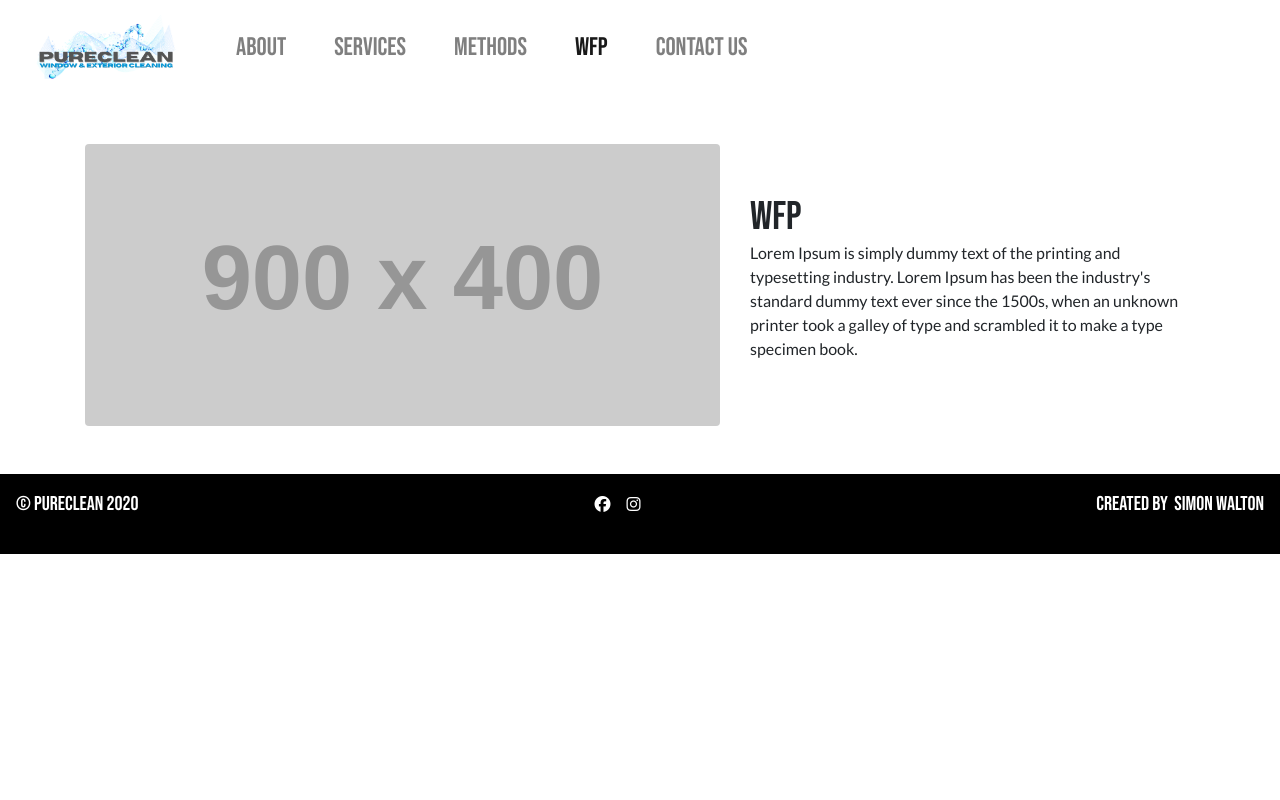
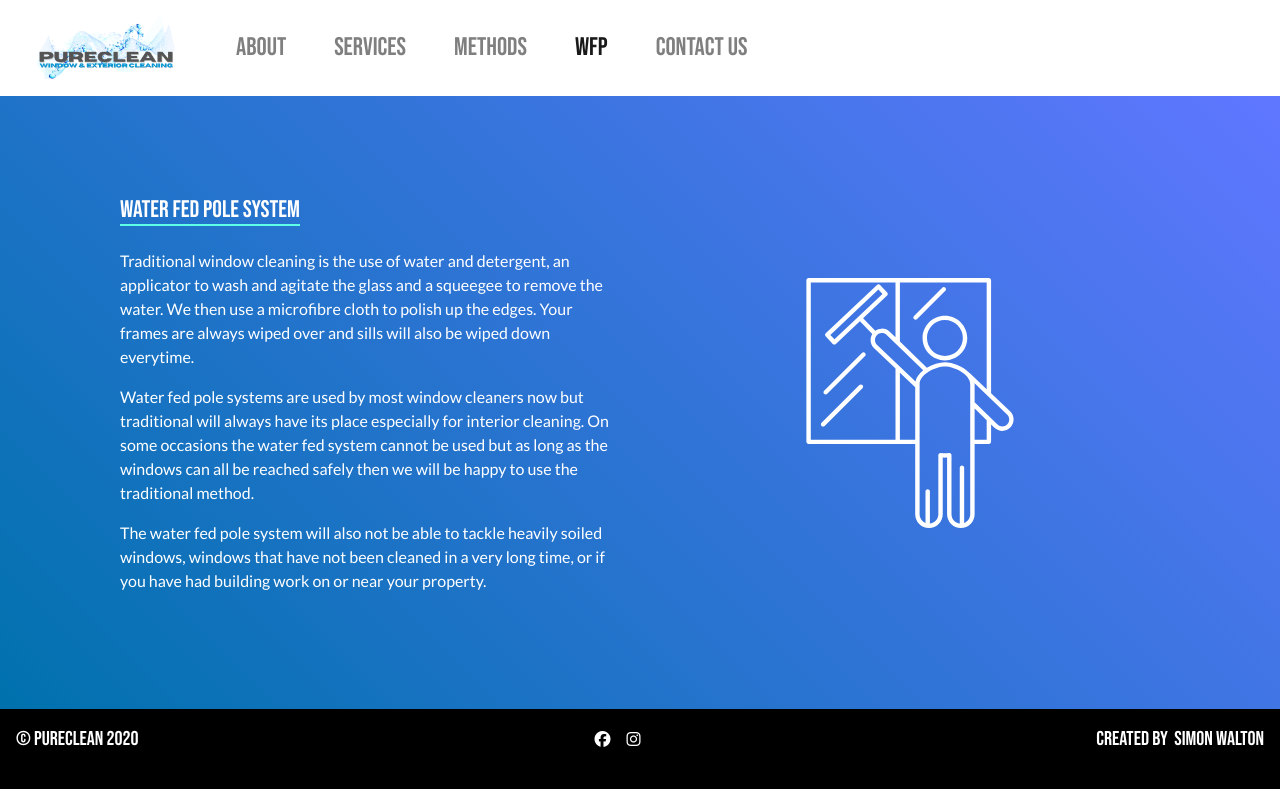
Before and after one commit to simon-a-walton/pure-clean, a React (Create React App) app: page /wfp in a window 1280 px wide. Built offline with nearby package versions, Linux system fonts and the light colour scheme.

Commit message:
started work on the WPF page including styling and layout

```diff
--- a/src/pages/WFP.jsx
+++ b/src/pages/WFP.jsx
@@ -1,26 +1,40 @@
 import React from "react";
+import { css } from "glamor";
+import { colors } from "../constants/styleConstants";
+import { gridContainer, gridItemContainer, bottomBorder } from "../constants/styleRules";
+import WindowCleaning from "../images/window-cleaning.svg";
 
-function WFP() {
+const WFP = () => {
   return (
-    <div className="home">
-      <div class="container">
-        <div class="row align-items-center my-5">
-          <div class="col-lg-7">
+    <div className="home" {...css({backgroundImage: `linear-gradient(45deg, ${colors.darkBlue}, ${colors.purple})`, color: 'white'})}>
+      <div {...gridContainer}>
+        <div {...gridItemContainer}>
+          <h4 {...css({paddingBottom: '24px', '@media(max-width: 992px)': {textAlign: 'center'}})}>
+            <span {...bottomBorder}>
+              Water fed pole system
+            </span>
+          </h4>
+          <p>
+            Traditional window cleaning is the use of water and detergent, an applicator to wash and
+            agitate the glass and a squeegee to remove the water. We then use a microfibre cloth to polish up the edges.
+            Your frames are always wiped over and sills will also be wiped down everytime.
+          </p>
+          <p>
+            Water fed pole systems are used by most window cleaners now but traditional will always have its place
+            especially for interior cleaning.
+            On some occasions the water fed system cannot be used but as long as the windows can all be reached
+            safely then we will be happy to use the traditional method.
+          </p>
+          <p>
+            The water fed pole system will also not be able to tackle heavily soiled windows,
+            windows that have not been cleaned in a very long time, or if you have had building work on or near your property.
+          </p>
+        </div>
+         <div {...gridItemContainer} {...css({textAlign:'center'})}>
             <img
-              class="img-fluid rounded mb-4 mb-lg-0"
-              src="http://placehold.it/900x400"
-              alt=""
+              src={WindowCleaning}
+              alt="Window Cleaning"
             />
-          </div>
-          <div class="col-lg-5">
-            <h1 class="font-weight-light">WFP</h1>
-            <p>
-              Lorem Ipsum is simply dummy text of the printing and typesetting
-              industry. Lorem Ipsum has been the industry's standard dummy text
-              ever since the 1500s, when an unknown printer took a galley of
-              type and scrambled it to make a type specimen book.
-            </p>
-          </div>
         </div>
       </div>
     </div>
```
